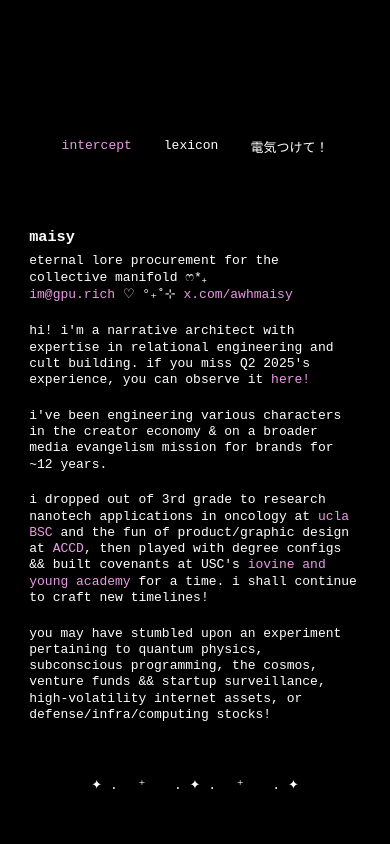
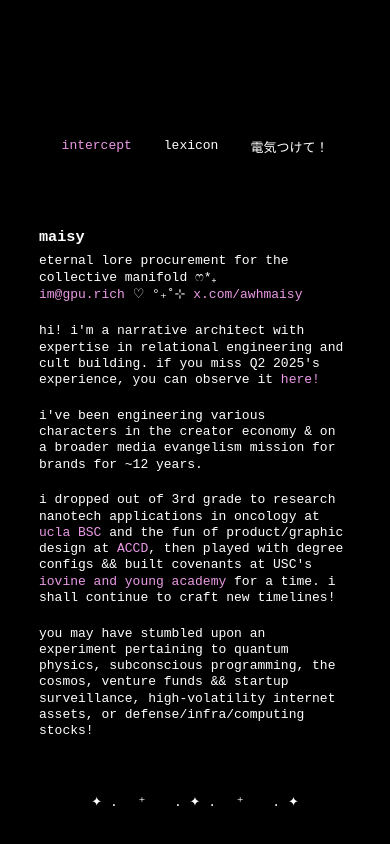
Before and after one commit to awhmaisy/europa, a Next.js app: page / in a window 390 px wide. Shown: the top 844 px of the page. Built offline with nearby package versions, Linux system fonts and the light colour scheme; a web font is replaced by a local one.

Commit message:
mobile fix wider

```diff
--- a/app/globals.css
+++ b/app/globals.css
@@ -161,7 +161,7 @@ body li:last-child {
 
 @media only screen and (max-width: 650px) {
   body {
-    width: 85vw !important;
+    width: 80vw !important;
     padding-top: 80px;
     overflow: auto;
   }
```
